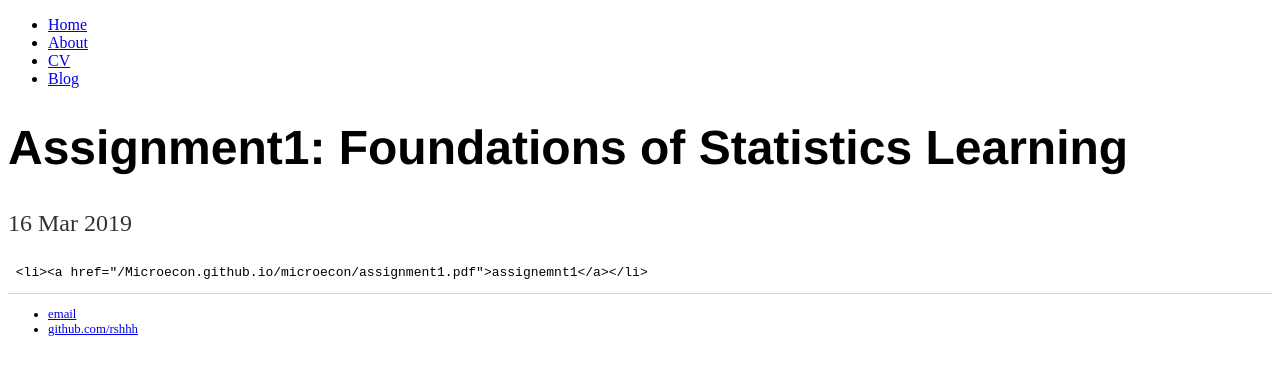
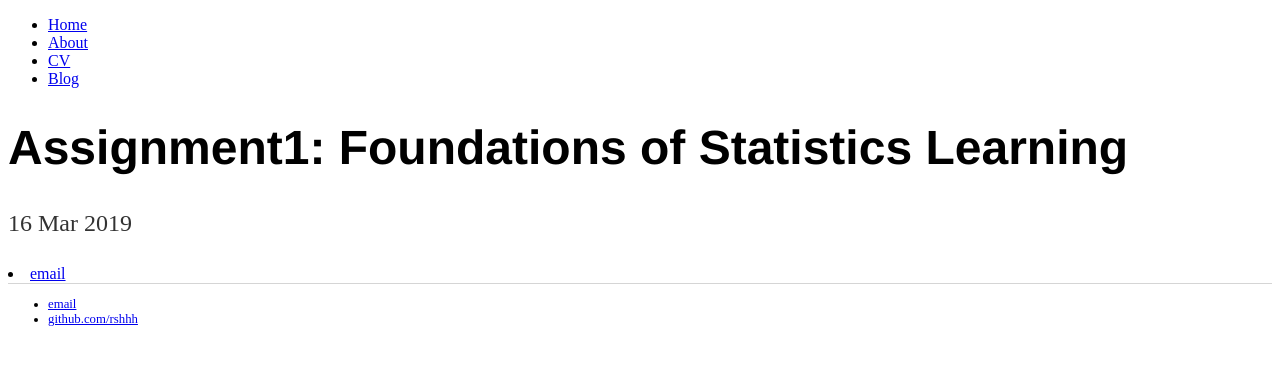
Before and after one commit to RSHHH/Microecon.github.io, a Jekyll site: the page built from _posts/2019-03-16-Assignment1.md, in a window 1280 px wide. Shown: the top 375 px of the page. Built offline with Jekyll 4.4.1, drawn with Linux system fonts in a browser that asks for light colours.

Commit message:
Update 2019-03-16-Assignment1.md

```diff
--- a/_posts/2019-03-16-Assignment1.md
+++ b/_posts/2019-03-16-Assignment1.md
@@ -3,4 +3,4 @@ layout: post
 title: "Assignment1: Foundations of Statistics Learning"
 date: 2019-03-16
 ---
-     <li><a href="{{site.baseurl}}/microecon/assignment1.pdf">assignemnt1</a></li>
+<li><a href="{{ site.baseurl}}/microecon/assignment1.pdf">email</a></li>
```
